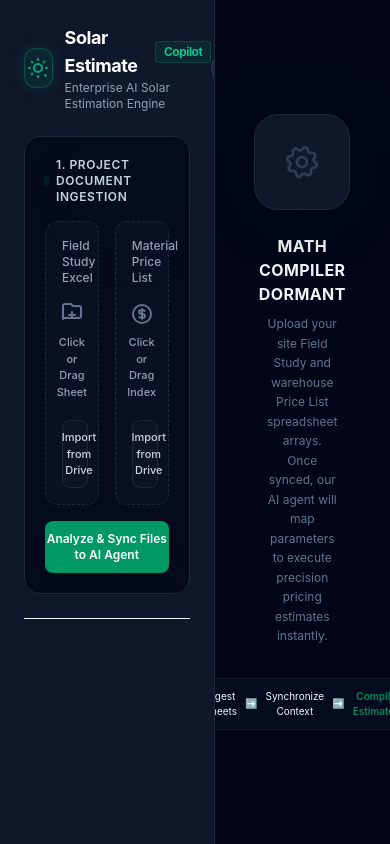
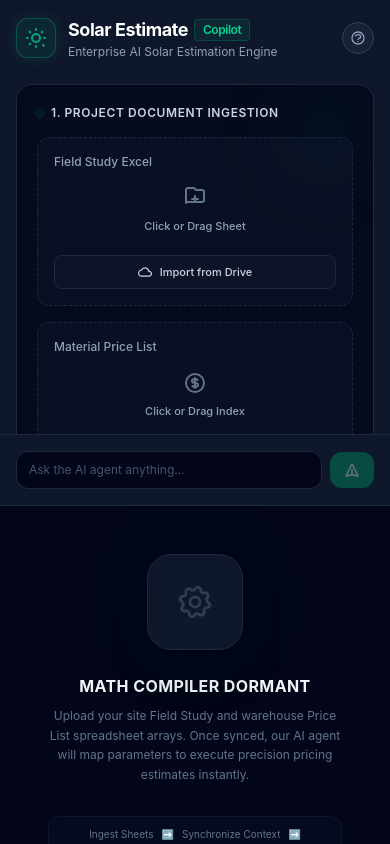
Before and after one commit to iamperfect927/quick-estimator, a Next.js app: page / in a window 390 px wide. Built offline with nearby package versions, Linux system fonts and the light colour scheme.

Commit message:
fix: make UI fully responsive across all screen sizes

```diff
--- a/src/app/page.tsx
+++ b/src/app/page.tsx
@@ -243,10 +243,11 @@
   const grandTotal = materialsSubtotal + laborSubtotal;
 
   return (
-    <div className="flex h-screen bg-slate-950 font-sans text-slate-100 overflow-hidden">
+    <div className="flex flex-col lg:flex-row h-screen bg-slate-950 font-sans text-slate-100 overflow-hidden">
       {/* LEFT PANEL: File Ingestion & AI Agent Workspace */}
-      <div className="w-[55%] flex flex-col justify-between border-r border-slate-800 bg-slate-900 p-6 overflow-y-auto">
-        <div className="space-y-6">
+      <div className="w-full max-h-[60vh] lg:max-h-none lg:w-[55%] flex flex-col border-b lg:border-b-0 lg:border-r border-slate-800 bg-slate-900 overflow-hidden">
+        {/* Scrollable content area */}
+        <div className="flex-1 overflow-y-auto p-4 sm:p-6 space-y-6 min-h-0">
           {/* Header & Logo */}
           <div className="flex items-center justify-between">
             <div className="flex items-center space-x-3">
@@ -285,7 +286,7 @@
               1. Project Document Ingestion
             </h2>
 
-            <div className="grid grid-cols-2 gap-4">
+            <div className="grid grid-cols-1 sm:grid-cols-2 gap-4">
               {/* Field Study Upload */}
               <div className="group relative flex flex-col justify-center rounded-xl border border-dashed border-slate-800 hover:border-emerald-500/40 bg-slate-900/50 p-4 transition-all duration-300">
                 <label className="text-xs font-medium text-slate-400 mb-2">Field Study Excel</label>
@@ -381,20 +382,99 @@
 
           <div className="border-b border-slate-850" />
 
+          {/* AI Chat Messages */}
+          {visibleMessages.length > 0 && (
+            <div className="space-y-3">
+              <h4 className="text-xs font-semibold text-slate-400 tracking-wide uppercase">AI Agent Conversation</h4>
+              <div className="space-y-2 max-h-[30vh] overflow-y-auto pr-1">
+                {visibleMessages.map((m) => (
+                  <div
+                    key={m.id}
+                    className={`flex ${
+                      m.role === 'user' ? 'justify-end' : 'justify-start'
+                    }`}
+                  >
+                    <div
+                      className={`max-w-[85%] rounded-xl px-3.5 py-2.5 text-xs leading-relaxed ${
+                        m.role === 'user'
+                          ? 'bg-emerald-600/20 border border-emerald-500/20 text-emerald-100'
+                          : 'bg-slate-800/80 border border-slate-700/60 text-slate-300'
+                      }`}
+                    >
+                      {getMessageTextContent(m)}
+                    </div>
+                  </div>
+                ))}
+              </div>
+            </div>
+          )}
+
+          {/* Quick Suggestion Pills */}
+          {visibleMessages.length === 0 && (
+            <div className="space-y-2">
+              <p className="text-[10px] text-slate-500 uppercase tracking-wider font-semibold">Quick Actions</p>
+              <div className="flex flex-wrap gap-2">
+                {[
+                  'Summarise the estimate',
+                  'What is the grand total?',
+                  'Explain inverter selection',
+                  'Generate Excel report',
+                ].map((s) => (
+                  <button
+                    key={s}
+                    onClick={() => handleSuggestionClick(s)}
+                    className="text-[10px] px-2.5 py-1.5 rounded-lg border border-slate-700 bg-slate-800/60 text-slate-300 hover:border-emerald-500/40 hover:text-emerald-300 hover:bg-emerald-500/5 transition-all duration-200"
+                  >
+                    {s}
+                  </button>
+                ))}
+              </div>
+            </div>
+          )}
+
+        </div>
+
+        {/* Chat Input — pinned to bottom of left panel */}
+        <div className="flex-shrink-0 p-4 sm:p-6 border-t border-slate-800 bg-slate-900">
+          <form onSubmit={handleSubmit} className="flex items-center space-x-2">
+            <input
+              value={inputText}
+              onChange={(e) => setInputText(e.target.value)}
+              placeholder={status === 'streaming' ? 'AI is thinking…' : 'Ask the AI agent anything…'}
+              disabled={status === 'streaming'}
+              className="flex-1 min-w-0 bg-slate-950 border border-slate-800 focus:border-emerald-500/50 rounded-xl px-3 py-2.5 text-xs text-slate-100 placeholder-slate-600 outline-none transition-all disabled:opacity-50"
+            />
+            <button
+              type="submit"
+              disabled={status === 'streaming' || !inputText.trim()}
+              className="flex-shrink-0 bg-emerald-600 hover:bg-emerald-500 disabled:opacity-40 disabled:cursor-not-allowed text-white px-3.5 py-2.5 rounded-xl transition-all duration-200 flex items-center justify-center"
+            >
+              {status === 'streaming' ? (
+                <svg className="animate-spin w-4 h-4" fill="none" viewBox="0 0 24 24">
+                  <circle className="opacity-25" cx="12" cy="12" r="10" stroke="currentColor" strokeWidth="4" />
+                  <path className="opacity-75" fill="currentColor" d="M4 12a8 8 0 018-8V0C5.373 0 0 5.373 0 12h4zm2 5.291A7.962 7.962 0 014 12H0c0 3.042 1.135 5.824 3 7.938l3-2.647z" />
+                </svg>
+              ) : (
+                <svg className="w-4 h-4" fill="none" stroke="currentColor" viewBox="0 0 24 24">
+                  <path strokeLinecap="round" strokeLinejoin="round" strokeWidth="2" d="M12 19l9 2-9-18-9 18 9-2zm0 0v-8" />
+                </svg>
+              )}
+            </button>
+          </form>
         </div>
       </div>
 
       {/* RIGHT PANEL: Dynamic Ingestion Review & Excel Compilation Engine */}
-      <div className="w-[45%] flex flex-col bg-slate-950 p-6 overflow-y-auto">
+      <div className="w-full lg:w-[45%] flex flex-col bg-slate-950 overflow-y-auto p-4 sm:p-6">
         {calculationResult ? (
-          <div className="flex flex-col h-full justify-between space-y-6">
+          <div className="flex flex-col justify-between space-y-6">
 
             {/* COMPILATION METRICS SECTION */}
             <div className="space-y-6">
               <div className="flex justify-between items-center">
-                <h3 className="text-sm font-bold tracking-wider text-slate-200 uppercase flex items-center">
-                  <span className="w-2.5 h-2.5 rounded-full bg-emerald-400 mr-2 shadow-[0_0_10px_rgba(52,211,153,0.5)]" />
-                  {calculationResult.customerName ? `${calculationResult.customerName} — BOQ` : 'Calculation Approvals (Preview)'}
+                <h3 className="text-sm font-bold tracking-wider text-slate-200 uppercase flex items-center min-w-0 truncate">
+                  <span className="w-2.5 h-2.5 rounded-full bg-emerald-400 mr-2 flex-shrink-0 shadow-[0_0_10px_rgba(52,211,153,0.5)]" />
+                  <span className="truncate">{calculationResult.customerName ? `${calculationResult.customerName} — BOQ` : 'Calculation Approvals (Preview)'}</span>
                 </h3>
                 <span className="text-[10px] font-mono text-emerald-400 border border-emerald-500/20 px-2 py-0.5 rounded bg-emerald-500/5">
                   {calculationResult.metrics ? `${calculationResult.metrics.apartmentCount} Apts` : '100% Verified'}
@@ -512,12 +592,12 @@
                   <span className="font-mono text-slate-300">{laborSubtotal.toLocaleString()} XAF</span>
                 </div>
                 <div className="border-t border-slate-800 my-2" />
-                <div className="flex justify-between items-center">
+                <div className="flex flex-wrap justify-between items-end gap-2">
                   <div>
                     <span className="text-xs font-semibold text-slate-300 uppercase block">Grand Total</span>
-                    <span className="text-[10px] text-slate-500 font-medium">Direct Materials & Labor</span>
+                    <span className="text-[10px] text-slate-500 font-medium">Direct Materials &amp; Labor</span>
                   </div>
-                  <span className="text-xl font-bold font-mono text-emerald-400 shadow-emerald-400/10">
+                  <span className="text-xl font-bold font-mono text-emerald-400 break-all text-right">
                     {grandTotal.toLocaleString(undefined, { maximumFractionDigits: 0 })} XAF
                   </span>
                 </div>
@@ -562,11 +642,11 @@
             </p>
 
             {/* Visual workflow step helper */}
-            <div className="mt-8 flex items-center space-x-2 text-[10px] text-slate-650 bg-slate-900/30 px-4 py-2.5 rounded-xl border border-slate-900">
+            <div className="mt-8 flex flex-wrap items-center justify-center gap-x-2 gap-y-1 text-[10px] text-slate-500 bg-slate-900/30 px-4 py-2.5 rounded-xl border border-slate-900">
               <span>Ingest Sheets</span>
-              <span>➡️</span>
+              <span className="text-slate-700">➡️</span>
               <span>Synchronize Context</span>
-              <span>➡️</span>
+              <span className="text-slate-700">➡️</span>
               <span className="text-emerald-500/70 font-semibold">Compile Estimates</span>
             </div>
           </div>
@@ -652,7 +732,7 @@
 
       {/* 📖 HELP MODAL — System Requirements & Calculation Guide */}
       {helpModalOpen && (
-        <div className="fixed inset-0 z-50 flex items-start justify-end bg-slate-950/70 backdrop-blur-sm p-4" onClick={() => setHelpModalOpen(false)}>
+        <div className="fixed inset-0 z-50 flex items-center justify-center sm:items-start sm:justify-end bg-slate-950/70 backdrop-blur-sm p-4" onClick={() => setHelpModalOpen(false)}>
           <div
             className="relative w-full max-w-lg max-h-[92vh] overflow-y-auto rounded-2xl border border-slate-700/70 bg-slate-900/98 shadow-2xl shadow-slate-950/60 transition-all duration-300"
             onClick={(e) => e.stopPropagation()}
```
